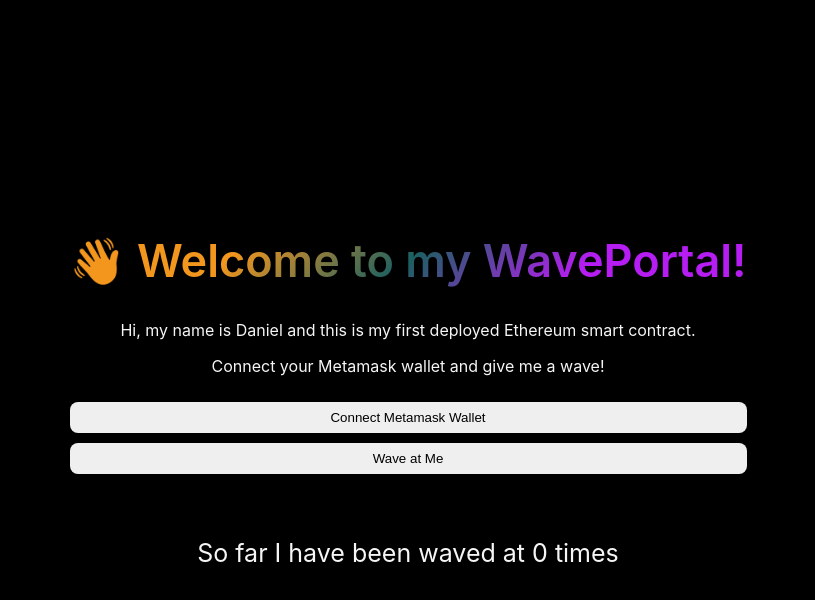
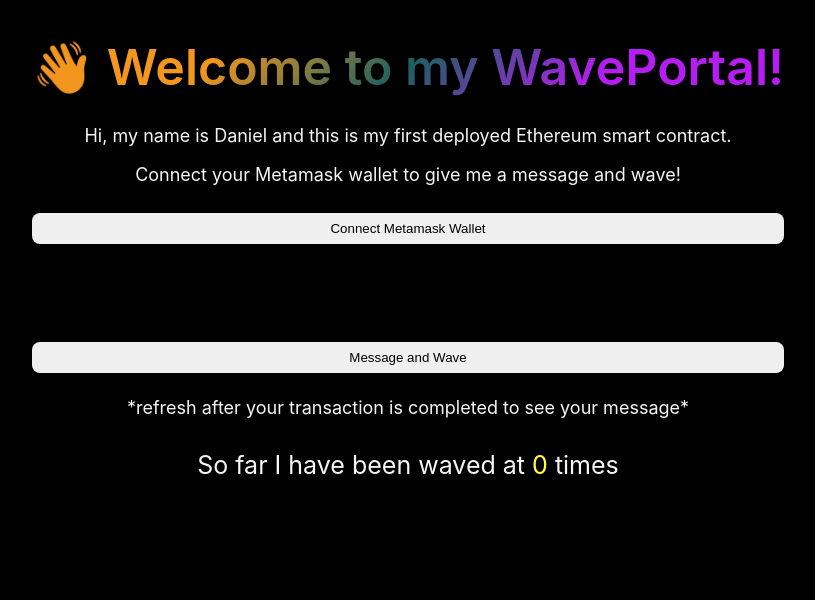
Before and after one commit to danchan020/wavePortal, a React (Create React App) app: page / in a window 1280 px wide. Shown: the top 600 px of the page, without its empty margins (232-1047 px from the left). Built offline with nearby package versions, Linux system fonts and the light colour scheme.

Commit message:
nice touch

```diff
--- a/src/App.css
+++ b/src/App.css
@@ -15,7 +15,7 @@
 
 .header {
   text-align: center;
-  font-size: 45px;
+  font-size: 50px;
   font-weight: 600;
   color: #b61df2;
   background-image: -webkit-linear-gradient(135deg, #b61df2 25%, #1B6061 50%, #f3961d 75%);
@@ -27,8 +27,29 @@
 
 .bio {
   text-align: center;
+  font-size: 18px;
   color: whitesmoke;
-  margin-top: 16px;
+  margin-top: 10px;
+}
+
+.message-container {
+  margin-top: .5rem;
+  width: 100%;
+  height: 5rem;
+}
+
+.message-input {
+  width: 100%;
+  height: 100%;
+  box-sizing: border-box;
+  border-radius: 5px;
+  background: transparent;
+  color: whitesmoke;
+  font-size: 16px;
+}
+
+.message-input:hover {
+  border-color: white;
 }
 
 .button {
@@ -37,7 +58,6 @@
   padding: 8px;
   border: 0;
   border-radius: 8px;
-
 }
 
 .button:hover,
@@ -46,9 +66,32 @@
   background-color: bisque;
 }
 
+.inform {
+  font-size: 18px;
+  color: whitesmoke;
+  text-align: center;
+  margin-top: 1.5rem;
+}
+
 .waveCount {
   font-size: 25px;
   color: whitesmoke;
-  margin-top: 4rem;
+  margin-top: 2rem;
   text-align: center;
 }
+
+span{
+  color: #ffff3a;
+}
+
+.waves {
+  margin-top: 1.5rem;
+  overflow-y: scroll;
+  height: 260px
+}
+
+.wave-card {
+  background-color: rgb(209, 186, 155);
+  padding: 16px;
+  margin-top: 1rem;
+}
--- a/src/App.js
+++ b/src/App.js
@@ -9,6 +9,7 @@
 
   const [currentAccount, setCurrentAccount] = useState("")
   const [allWaves, setAllWaves] = useState([]);
+  const [message, setMessage] = useState("");
   const contractAddress = "0xD617Ec184Ff1769663512F041604A51D4A0d2108"
   const contractABI = abi.abi
 
@@ -63,6 +64,8 @@
 
 const wave = async() => {
   try{
+    setMessage("")
+
     const {ethereum} = window;
     if (ethereum){
       const provider = new ethers.providers.Web3Provider(ethereum);
@@ -82,7 +85,7 @@
       let count = await wavePortalContract.getTotalWaves();
       console.log("Retrieved total wave count...", count.toNumber());
 
-      const waveTxn = await wavePortalContract.wave();
+      const waveTxn = await wavePortalContract.wave(message);
         console.log("Mining...", waveTxn.hash);
 
         await waveTxn.wait();
@@ -151,7 +154,7 @@
 
         <div className="bio">
             <p> Hi, my name is Daniel and this is my first deployed Ethereum smart contract. </p>
-            <p> Connect your Metamask wallet and give me a wave!</p>
+            <p> Connect your Metamask wallet to give me a message and wave!</p>
         </div>
 
         {!currentAccount && (
@@ -159,18 +162,32 @@
             Connect Metamask Wallet
           </button>
         )}
-        <button className="button" onClick={wave} >
-          Wave at Me
-        </button>
-        <div className="waveCount"> So far I have been waved at {allWaves.length} times </div>
-        {/* {allWaves.map((wave, index) => {
+
+        <div class="message-container">
+          { currentAccount ? (<textarea className="message-input"
+          name="messageBox"
+          placeholder="Send me a message..."
+          type="text"
+          value={message}
+          onChange={ e => setMessage(e.target.value)}/>): null}
+        </div>
+
+          <button className="button" onClick={wave}>
+            Message and Wave
+          </button>
+
+        <div className="inform"> *refresh after your transaction is completed to see your message* </div>
+        <div className="waveCount"> So far I have been waved at <span>{allWaves.length}</span> times </div>
+        <div className="waves">
+        {allWaves.map((wave, index) => {
           return (
-            <div key={index} style={{ backgroundColor: "OldLace", marginTop: "16px", padding: "8px" }}>
-              <div>Address: {wave.address}</div>
-              <div>Time: {wave.timestamp.toString()}</div>
-              <div>Message: {wave.message}</div>
+            <div key={index} className="wave-card">
+              <div className="wave-key">Address: {wave.address}</div>
+              <div className="wave-key">Message: {wave.message}</div>
+              <div className="wave-key">Time: {wave.timestamp.toString()}</div>
             </div>)
-        })} */}
+        })}
+        </div>
       </div>
     </div>
   );
```
